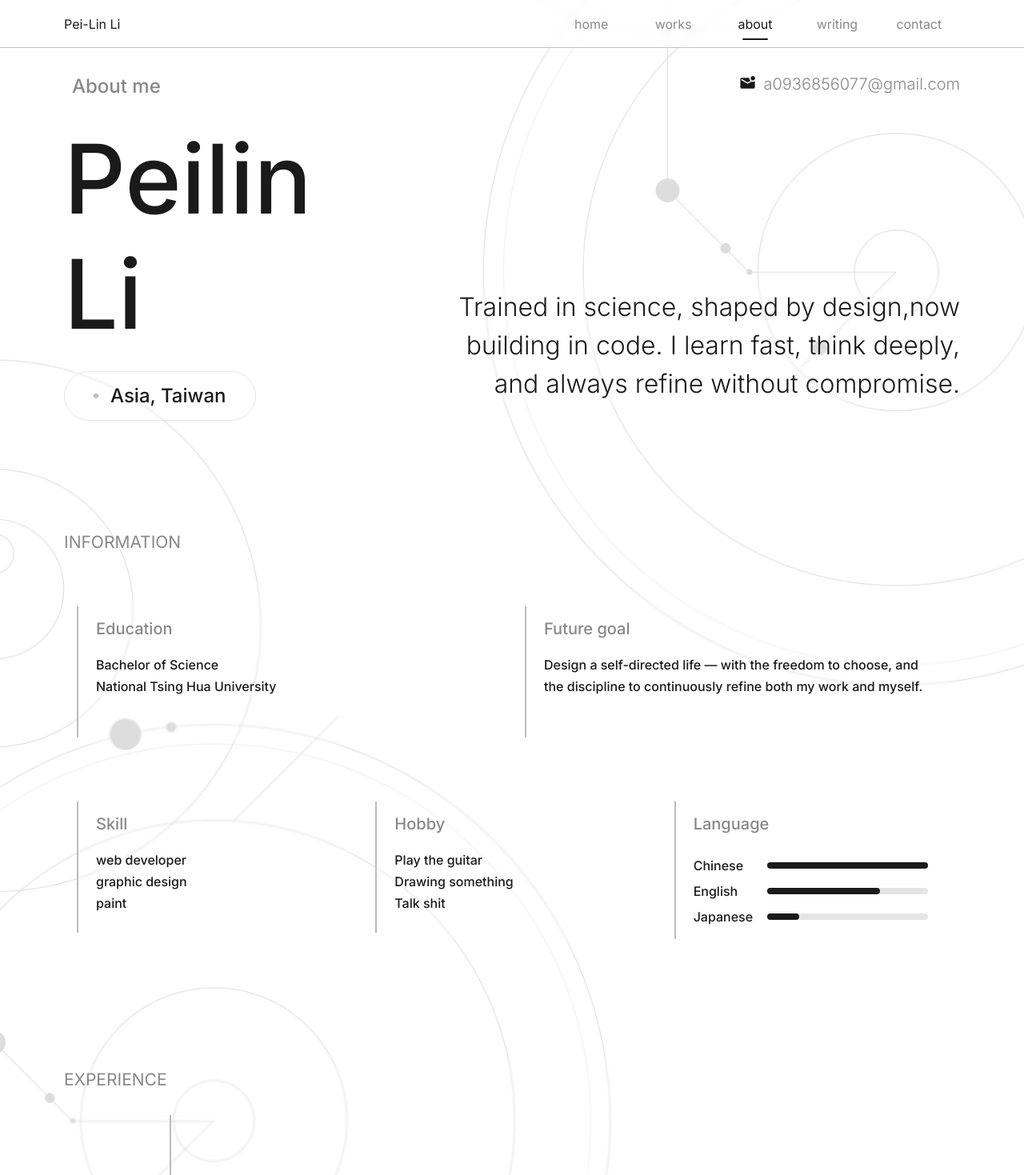
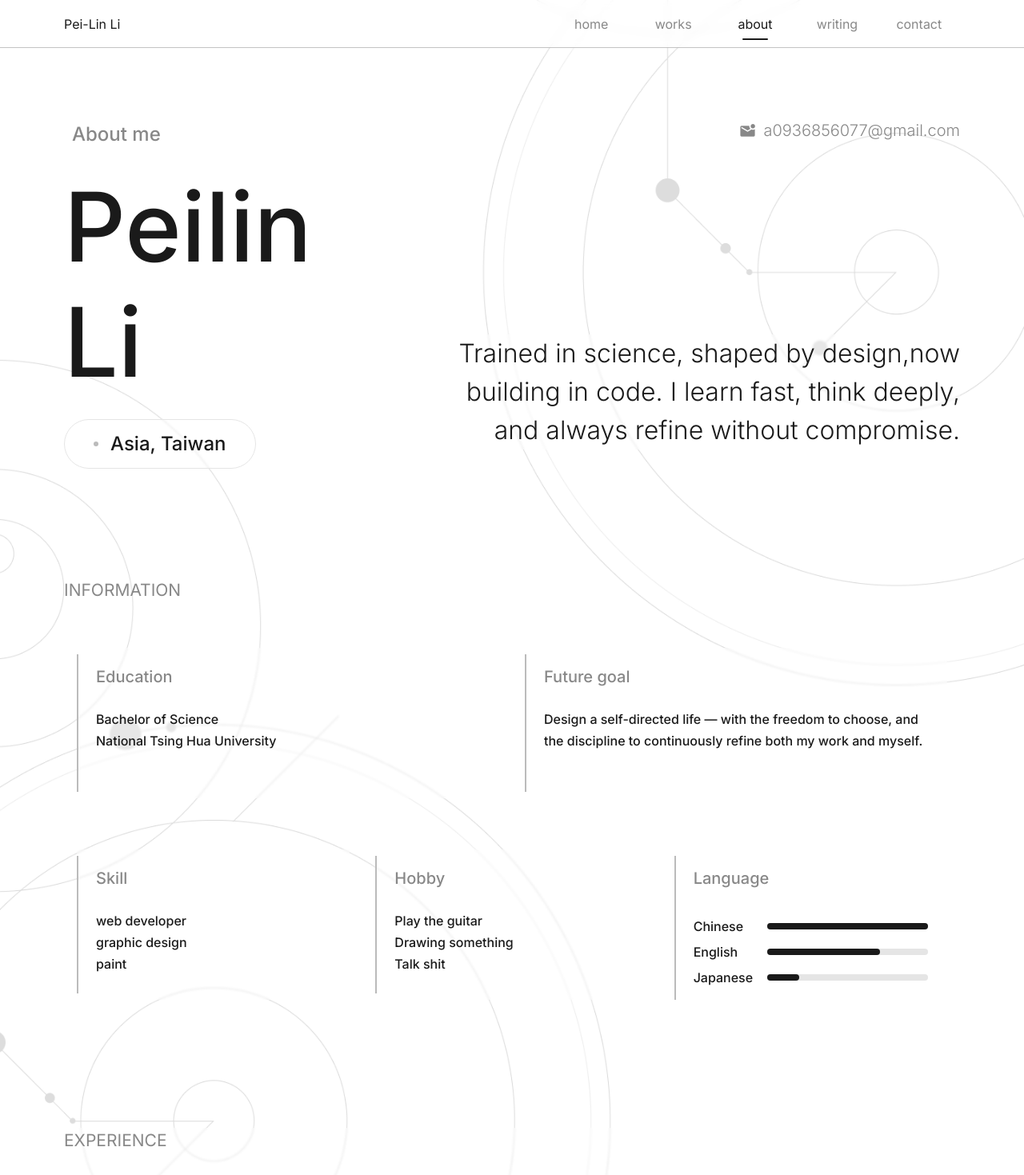
Before and after one commit to PeiLin2001/homepage, an Angular app: page /about in a window 1280 px wide. Shown: the top 1469 px of the page at 80% size. Built offline with nearby package versions, Linux system fonts and the light colour scheme.

Commit message:
重構SCSS

```diff
--- a/package.json
+++ b/package.json
@@ -3,7 +3,7 @@
   "version": "0.0.0",
   "scripts": {
     "ng": "ng",
-    "start": "ng serve",
+    "start": "ng serve --poll=2000 --hmr --live-reload",
     "build": "ng build",
     "watch": "ng build --watch --configuration development",
     "test": "ng test"
--- a/src/app/@components/about/about.component.html
+++ b/src/app/@components/about/about.component.html
@@ -1,5 +1,3 @@
-<nav id="nav-placeholder"></nav>
-
 <div class="bg-canvas">
   <img src="./aboutbackground.png" class="bg-canvas">
 </div>
--- a/src/app/@components/about/about.component.scss
+++ b/src/app/@components/about/about.component.scss
@@ -1,44 +1,4 @@
-/* clear */
-*,
-*::before,
-*::after {
-  box-sizing: border-box;
-  margin: 0;
-  padding: 0;
-}
-
-/* color variable */
-:root {
-  --color-text-primary: #1a1a1a;
-  --color-text-secondary: #888;
-  --color-text-tertiary: #bbb;
-  --color-border: #e5e5e5;
-  --color-bg-primary: #ffffff;
-  --color-bg-secondary: #f7f7f5;
-
-  --font-sans: "Inter", sans-serif;
-  --radius-md: 8px;
-  --radius-lg: 12px;
-}
-
-body {
-  font-family: "Inter", sans-serif;
-  font-optical-sizing: auto;
-  font-style: normal;
-}
-
-.bg-canvas {
-  display: flex;
-  justify-content: space-between;
-  z-index: -1;
-  position: absolute;
-  top: 0;
-  width: 100vw;
-}
-
-.content {
-  margin: 20px 80px 80px 80px;
-}
+// --------- header ---------
 
 .about-header {
   display: flex;
@@ -49,10 +9,46 @@ body {
 
 .about-title {
   color: var(--color-text-secondary);
-  font-size: 24px;
+  font-size: 1.5rem;
   font-weight: 500;
   letter-spacing: 15%;
   padding: 10px;
+}
+
+.name {
+  color: var(--color-text-primary);
+  font-size: 120px;
+  font-weight: 500;
+  width: 282px;
+  margin-bottom: 0.5rem;
+}
+.loc-tag {
+  display: inline-flex;
+  align-items: center;
+  gap: 15px;
+  padding: 12px 36px;
+  margin: 16px 0;
+  border-radius: 999px;
+
+  color: var(--color-text-primary);
+  font-size: 24px;
+  font-weight: 500;
+
+  /* 修正：rgba() 改用 RGB 分量變數 */
+  background-color: rgba(var(--color-bg-primary-rgb), 0.3);
+  border: 0.5px solid var(--color-border);
+  backdrop-filter: blur(1px);
+
+  cursor: pointer;
+  text-decoration: none;
+}
+
+.dots {
+  display: inline-block;
+  width: 6px;
+  height: 6px;
+  border-radius: 50%;
+  background: var(--color-text-tertiary);
 }
 
 .about-right {
@@ -66,97 +62,32 @@ body {
   margin-bottom: 30vh;
   display: flex;
   justify-content: center;
+  align-items: center;
+  gap: 8px;
+  color: var(--color-text-secondary);
+
+  a {
+    color: var(--color-text-secondary);
+    font-size: 20px;
+    font-weight: 300;
+    text-decoration: none;
+  }
 }
 
+/* Material Symbols 設定 */
 .material-symbols-outlined {
   font-family: "Material Symbols Outlined";
   font-weight: normal;
   font-style: normal;
   font-size: 24px;
+  padding-top: 2.5px;
 
-  padding-top: 2.5px;
-  margin-right: 8px;
-
-  text-transform: none;
-  letter-spacing: normal;
-  word-wrap: normal;
-  white-space: nowrap;
-  direction: ltr;
-
-  /* Support for all WebKit browsers. */
   -webkit-font-smoothing: antialiased;
-  /* Support for Safari and Chrome. */
   text-rendering: optimizeLegibility;
-
-  /* Support for Firefox. */
   -moz-osx-font-smoothing: grayscale;
-
-  /* Support for IE. */
   font-feature-settings: "liga";
+  font-variation-settings: "FILL" 1, "wght" 300, "GRAD" 0, "opsz" 12;
 }
-
-.material-symbols-outlined {
-  font-variation-settings:
-    "FILL" 1,
-    "wght" 300,
-    "GRAD" 0,
-    "opsz" 12;
-}
-
-.email a {
-  color: var(--color-text-secondary);
-  font-size: 20px;
-  font-weight: 300;
-  letter-spacing: 14%;
-  text-decoration: none;
-  letter-spacing: 14%;
-}
-
-.name {
-  color: var(--color-text-primary);
-  font-size: 120px;
-  font-weight: 500;
-  width: 282.178px;
-}
-
-h1 {
-  margin-block-end: 0.67rem;
-  margin-bottom: 0.5rem;
-}
-
-.loc-tag {
-  color: var(--color-text-primary);
-  background-color: rgba(var(--color-bg-primary), 0.3);
-  border: 0.5px solid var(--color-border);
-  backdrop-filter: blur(1px);
-
-  font-size: 24px;
-  font-weight: 500;
-  letter-spacing: 5%;
-
-  display: inline-flex;
-  align-items: center;
-  gap: 15px;
-  padding: 12px 36px;
-
-  margin: 16px 0px;
-  border-radius: 999px;
-}
-
-.loc-tag:hover {
-  cursor: pointer;
-}
-
-.dots {
-  display: inline-block;
-  width: 6px;
-  height: 6px;
-  border-radius: 50%;
-  background: var(--color-text-tertiary);
-}
-
-/* 以上是上半部的內容 */
-/* 以下是中間部分的內容 */
 
 .bio {
   color: var(--color-text-primary);
@@ -164,77 +95,64 @@ h1 {
   font-weight: 300;
   text-align: right;
 
-  background-color: rgba(var(--color-bg-primary), 0.3);
+  /* 修正：rgba() 改用 RGB 分量變數 */
+  background-color: rgba(var(--color-bg-primary-rgb), 0.3);
   backdrop-filter: blur(1px);
 }
+
+/* ── 中段：Info Grid ── */
 
 .section-label {
   color: var(--color-text-secondary);
   font-size: 21px;
-  letter-spacing: 15%;
   text-transform: uppercase;
   margin-bottom: 24px;
 }
 
 .middle {
-  margin: 120px 0px;
+  margin: 120px 0;
 }
 
 .info-grid {
   display: grid;
-  grid-template-columns: repeat(6, 1fr); /* 六格 */
+  grid-template-columns: repeat(6, 1fr);
   align-items: baseline;
 }
 
-/* 上排一個cell佔三格 */
-#education {
-  grid-column: span 3;
-}
-#future-goal {
-  grid-column: span 3;
-}
-
-/* 下排一個cell佔兩格 */
-#skill {
-  grid-column: span 2;
-}
-#hobby {
-  grid-column: span 2;
-}
-#language {
-  grid-column: span 2;
-}
+#education   { grid-column: span 3; }
+#future-goal { grid-column: span 3; }
+#skill       { grid-column: span 2; }
+#hobby       { grid-column: span 2; }
+#language    { grid-column: span 2; }
 
 .info-cell {
+  position: relative;       /* 修正：原本缺少 position:relative，導致 ::before 定位失效 */
   margin: 32px 16px;
-  letter-spacing: 14%;
-
   padding: 24px;
   display: flex;
   flex-direction: column;
   justify-content: center;
+  color: var(--color-text-primary);
 
-  color: var(--color-text-primary);
-  background-color: rgba(var(--color-bg-primary), 0.3);
+  /* 修正：rgba() 改用 RGB 分量變數 */
+  background-color: rgba(var(--color-bg-primary-rgb), 0.3);
   backdrop-filter: blur(1px);
-}
 
-.info-cell::before {
+  &::before {
     content: "";
     position: absolute;
-  left: 0px;
+    left: 0;
     top: 8px;
     bottom: 8px;
     width: 2px;
     background-color: var(--color-text-tertiary);
-  z-index: 1;
+  }
 }
 
 .cell-title {
   color: var(--color-text-secondary);
   font-size: 20px;
   font-weight: 500;
-
   height: 44px;
   align-items: baseline;
 }
@@ -243,11 +161,11 @@ h1 {
   color: var(--color-text-primary);
   font-size: 16px;
   font-weight: 500;
-
   height: 72px;
   line-height: 1.7;
 }
 
+/* 語言進度條 */
 .lang-row {
   display: flex;
   align-items: center;
@@ -258,7 +176,6 @@ h1 {
 .lang-name {
   width: 80px;
   flex-shrink: 0;
-
   font-size: 16px;
   font-weight: 500;
   color: var(--color-text-primary);
@@ -267,46 +184,41 @@ h1 {
 .lang-bar {
   flex: 1;
   height: 8px;
-  background: var(--color-border); /* 灰色軌道 */
+  background: var(--color-border);
   border-radius: 99px;
-  flex-grow: 1;
 }
 
 .lang-fill {
   height: 8px;
-  background: var(--color-text-primary); /* 深色填充 */
+  background: var(--color-text-primary);
   border-radius: 99px;
-  flex-grow: 1;
 }
 
-/* experience 區塊 */
-/* 讓容器變成相對定位，作為紅線的基準 */
+/* ── 下段：Experience ── */
+
 .experience {
   position: relative;
-  letter-spacing: 14%;
 
-  background-color: rgba(var(--color-bg-primary), 0.3);
+  /* 修正：rgba() 改用 RGB 分量變數 */
+  background-color: rgba(var(--color-bg-primary-rgb), 0.3);
   backdrop-filter: blur(1px);
-}
 
-/* 繪製那一條貫穿的紅線 */
-.experience::before {
+  /* 時間軸線 */
+  &::before {
     content: "";
     position: absolute;
-  /* 調整 left 的數值，使其剛好對準時間與文字中間 */
-  /* 依照 grid 設定 (120px + gap)，大約在 132px 左右 */
     left: 132px;
-  top: 60px; /* 從第一個項目的標題位置開始 */
-  bottom: 0; /* 延伸到最底部 */
-  width: 2px; /* 線條寬度 */
+    top: 60px;
+    bottom: 0;
+    width: 2px;
     background-color: var(--color-text-tertiary);
-  z-index: 1;
+  }
 }
 
 .exp-item {
   display: grid;
   grid-template-columns: 120px 1fr;
-  height: 40vh;
+  min-height: 40vh;
   gap: 24px;
   align-items: center;
   margin-bottom: 60px;
@@ -315,13 +227,9 @@ h1 {
 .exp-time {
   font-size: 20px;
   color: var(--color-text-primary);
-  padding-top: 2px;
 }
 
 .exp-body {
-  font-size: 20px;
-  font-weight: 500;
-  color: var(--color-text-primary);
   padding-left: 24px;
 }
 
@@ -338,7 +246,3 @@ h1 {
   color: var(--color-text-primary);
   line-height: 1.8;
 }
-
-p {
-  margin-bottom: 1rem;
-}
--- a/src/app/@components/homepage/homepage.component.scss
+++ b/src/app/@components/homepage/homepage.component.scss
@@ -1,6 +1,3 @@
-/* homepage.component.scss */
-/* reset 與 :root 已移至全域 styles.scss，此處不重複宣告 */
-
 .active {
   margin: 80px;
 }
@@ -10,7 +7,7 @@
   z-index: 5;
 }
 
-.hello-world {                /* 修正：class 名稱從 .Helloworld 改為 kebab-case */
+.hello-world {
   font-weight: 600;
   font-size: 24px;
   color: var(--color-text-tertiary);
--- a/src/app/@components/works/works.component.scss
+++ b/src/app/@components/works/works.component.scss
@@ -1,38 +1,5 @@
-/* clear */
-*,
-*::before,
-*::after {
-  box-sizing: border-box;
-  margin: 0;
-  padding: 0;
-}
-
-/* color variable */
-:root {
-  --color-text-primary: #1a1a1a;
-  --color-text-secondary: #888;
-  --color-text-tertiary: #bbb;
-  --color-border: #e5e5e5;
-  --color-bg-primary: #ffffff;
-  --color-bg-secondary: #f7f7f5;
-
-  --font-sans: "Inter", sans-serif;
-  --radius-md: 8px;
-  --radius-lg: 12px;
-}
-
-body {
-  font-family: "Inter", sans-serif;
-  font-optical-sizing: auto;
-  font-style: normal;
-}
-
-.content {
-  margin: 80px;
-}
-
-/* works.css */
-.worksHeader {
+/* ── Header ── */
+.works-header {
   margin-top: 70px;
 }
 
@@ -40,35 +7,39 @@ body {
   color: var(--color-text-secondary);
   font-size: 24px;
   font-weight: 500;
-  letter-spacing: 15%;
   padding: 10px;
 }
 
+/* ── Filter btn ── */
+
 .filter {
   display: flex;
+  gap: 0;
 }
 
 .works-filter-button {
   appearance: none;
   -webkit-appearance: none;
-
   margin-right: 14px;
   padding: 9px 21px;
-
   border-radius: var(--radius-lg);
   border: 1px solid var(--color-text-secondary);
+  background-color: var(--color-bg-primary);
+  cursor: pointer;
+  transition: background-color 0.2s ease, color 0.2s ease;
 
-  background-color: var(--color-bg-primary);
-}
-
-.works-filter-button:hover {
+  &:hover,
+  &.active {
     background-color: var(--color-text-primary);
     color: var(--color-bg-primary);
   }
+}
+
+/* ── 卡片清單 ── */
 
 .cards {
   display: grid;
-  grid-template-columns: 1fr 1fr 1fr;
+  grid-template-columns: repeat(3, 1fr);
   gap: 20px;
   margin-top: 60px;
 }
@@ -80,19 +51,17 @@ body {
   flex-direction: column;
   margin: 0;
 
-  background-color: rgba(var(--color-bg-primary), 0.8);
+  /* 修正：rgba() 改用 RGB 分量變數 */
+  background-color: rgba(var(--color-bg-primary-rgb), 0.8);
   backdrop-filter: blur(2px);
 
-  transition:
-    transform 0.3s ease,
-    box-shadow 0.3s ease;
-}
+  transition: transform 0.3s ease, box-shadow 0.3s ease;
 
-.cards .card:hover {
+  &:hover {
     background-color: var(--color-bg-secondary);
-
     transform: translateY(-2px) scale(1.02);
     box-shadow: 0 6px 12px rgba(0, 0, 0, 0.1);
+  }
 }
 
 .card-img-top {
@@ -105,17 +74,8 @@ body {
   overflow-y: auto;
   display: flex;
   flex-direction: column;
-}
 
-.card-body .card-text:last-child {
+  .card-text:last-child {
     margin-top: auto;
   }
-
-.bg-canvas {
-  display: flex;
-  justify-content: space-between;
-  z-index: -1;
-  position: absolute;
-  top: 0;
-  width: 100vw;
 }
--- a/src/styles.scss
+++ b/src/styles.scss
@@ -1,31 +1,6 @@
 // /* You can add global styles to this file, and also import other style files */
-// *,
-// *::before,
-// *::after {
-//   box-sizing: border-box;
-//   margin: 0;
-//   padding: 0;
-// }
 
-// :root {
-//   --color-text-primary: #1a1a1a;
-//   --color-text-secondary: #888;
-//   --color-text-tertiary: #bbb;
-//   --color-border: #e5e5e5;
-//   --color-bg-primary: #ffffff;
-//   --color-bg-secondary: #f7f7f5;
-
-//   --font-sans: "Inter", sans-serif;
-//   --radius-md: 8px;
-//   --radius-lg: 12px;
-// }
-
-// body {
-//   font-family: "Inter", sans-serif;
-//   font-optical-sizing: auto;
-//   font-style: normal;
-// }
-
+// clear
 *,
 *::before,
 *::after {
@@ -34,6 +9,7 @@
   padding: 0;
 }
 
+// variables
 :root {
   --color-text-primary: #1a1a1a;
   --color-text-secondary: #888;
@@ -75,3 +51,9 @@ body {
     object-fit: cover;
   }
 }
+
+.content {
+  margin: 80px;
+  position: relative;
+  z-index: 5;
+}
```
Also changed, not shown: src/app/@components/works/works.component.html (+39 -40 lines), src/app/@components/works/works.component.ts (+55 -1 lines), src/app/@components/writing/writing.component.scss (+32 -53 lines). Lines whose indentation alone changed are shown as unchanged.
